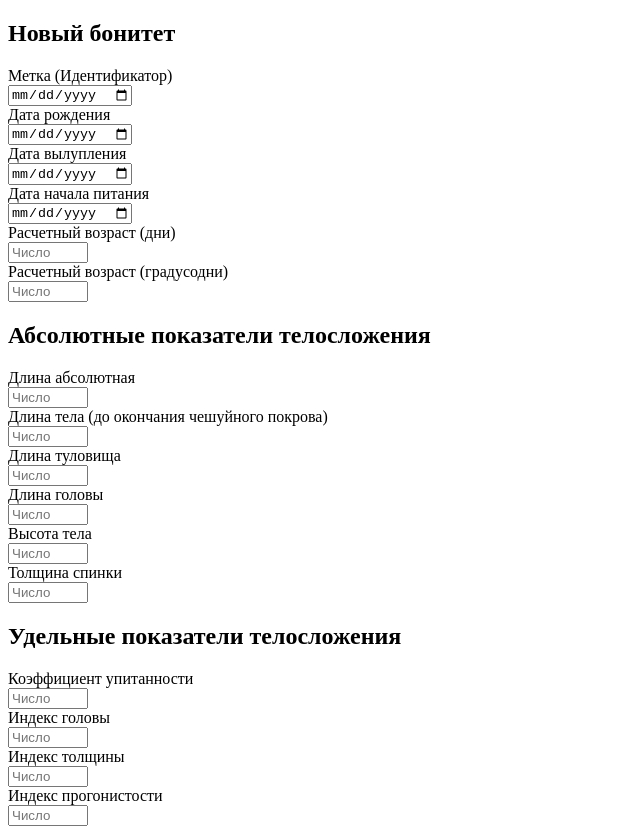
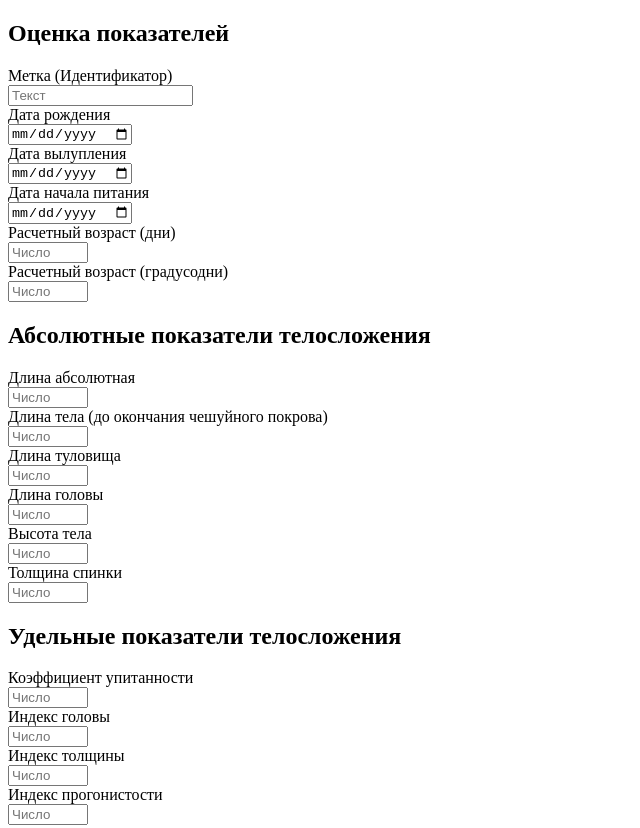
Before and after one commit to stb1rd/salmon-ui, a Next.js app: page /new-bonitet in a window 1280 px wide. Shown: the top 828 px of the page, without its empty margins (0-640 px from the left). Built offline with nearby package versions, Linux system fonts and the light colour scheme.

Commit message:
fix: обновлен текстинг

```diff
--- a/src/components/Layout.tsx
+++ b/src/components/Layout.tsx
@@ -6,7 +6,7 @@ import Head from 'next/head';
 
 const MENU = [
   { label: 'Журнал', href: '/log' },
-  { label: 'Новый бонитет', href: '/new-bonitet' },
+  { label: 'Новая оценка', href: '/new-bonitet' },
   { label: 'Родословные', href: '/lineage' },
 ];
 
--- a/src/components/content/MeasurementForm.tsx
+++ b/src/components/content/MeasurementForm.tsx
@@ -38,9 +38,9 @@ export const MeasurementForm = () => {
   return (
     <FormProvider {...methods}>
       <form onSubmit={handleSubmit(onSubmit)}>
-        <h2 className="text-3xl">Новый бонитет</h2>
+        <h2 className="text-3xl">Оценка показателей</h2>
         <div className="mt-4 flex gap-4 flex-wrap">
-          <Input type="date" name="tag" label="Метка (Идентификатор)" />
+          <Input name="tag" label="Метка (Идентификатор)" />
           <Input type="date" name="dateOfBirth" label="Дата рождения" />
           <Input type="date" name="dateOfHatch" label="Дата вылупления" />
           <Input type="date" name="dateOfFirstFeed" label="Дата начала питания" />
```
